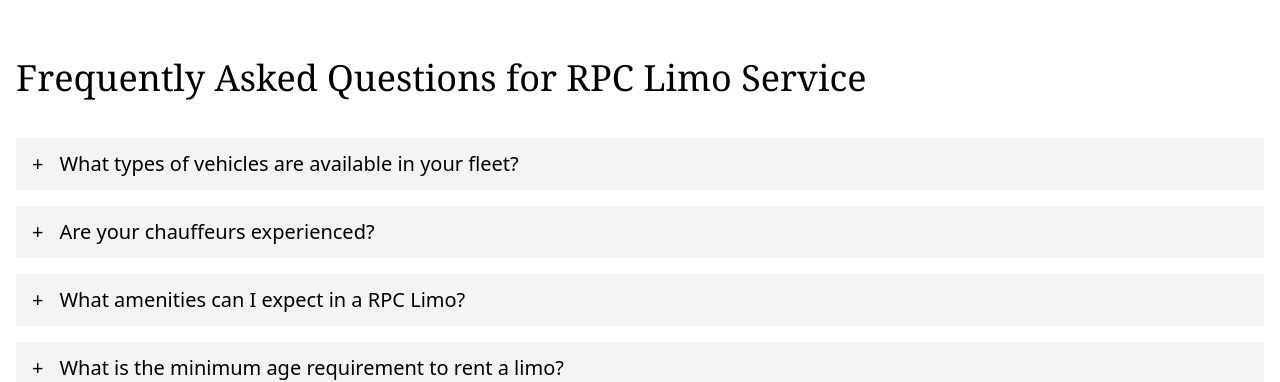
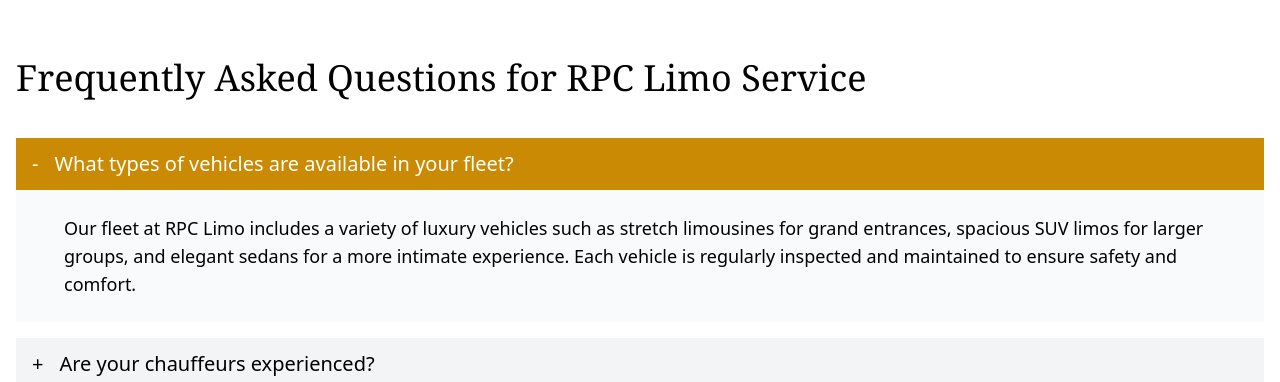
Before and after one commit to Iam-Zarif/zsi.ai, a Next.js app: page / in a window 1280 px wide. Shown: the part 1800-2182 px from the top of the page. Built offline with nearby package versions, Linux system fonts and the light colour scheme.

Commit message:
revise-2(frequently asked quetion)

```diff
--- a/src/components/FrequentlyAskedQuestions/FrequentlyAskedQuestions.jsx
+++ b/src/components/FrequentlyAskedQuestions/FrequentlyAskedQuestions.jsx
@@ -2,7 +2,8 @@
 import { useState } from "react";
 
 const FrequentlyAskedQuestions = () => {
-  const [activeIndex, setActiveIndex] = useState(null);
+  // Set the initial active index to 0
+  const [activeIndex, setActiveIndex] = useState(0);
 
   const faqs = [
     {
@@ -49,7 +50,7 @@
   return (
     <div className="2xl:max-w-[1350px] w-full mx-auto px-4">
       <div>
-        <p className="text-4xl font-serif ">
+        <p className="text-4xl font-serif">
           Frequently Asked Questions for RPC Limo Service
         </p>
         <div className="flex mt-10 flex-col items-start space-y-4">
```
